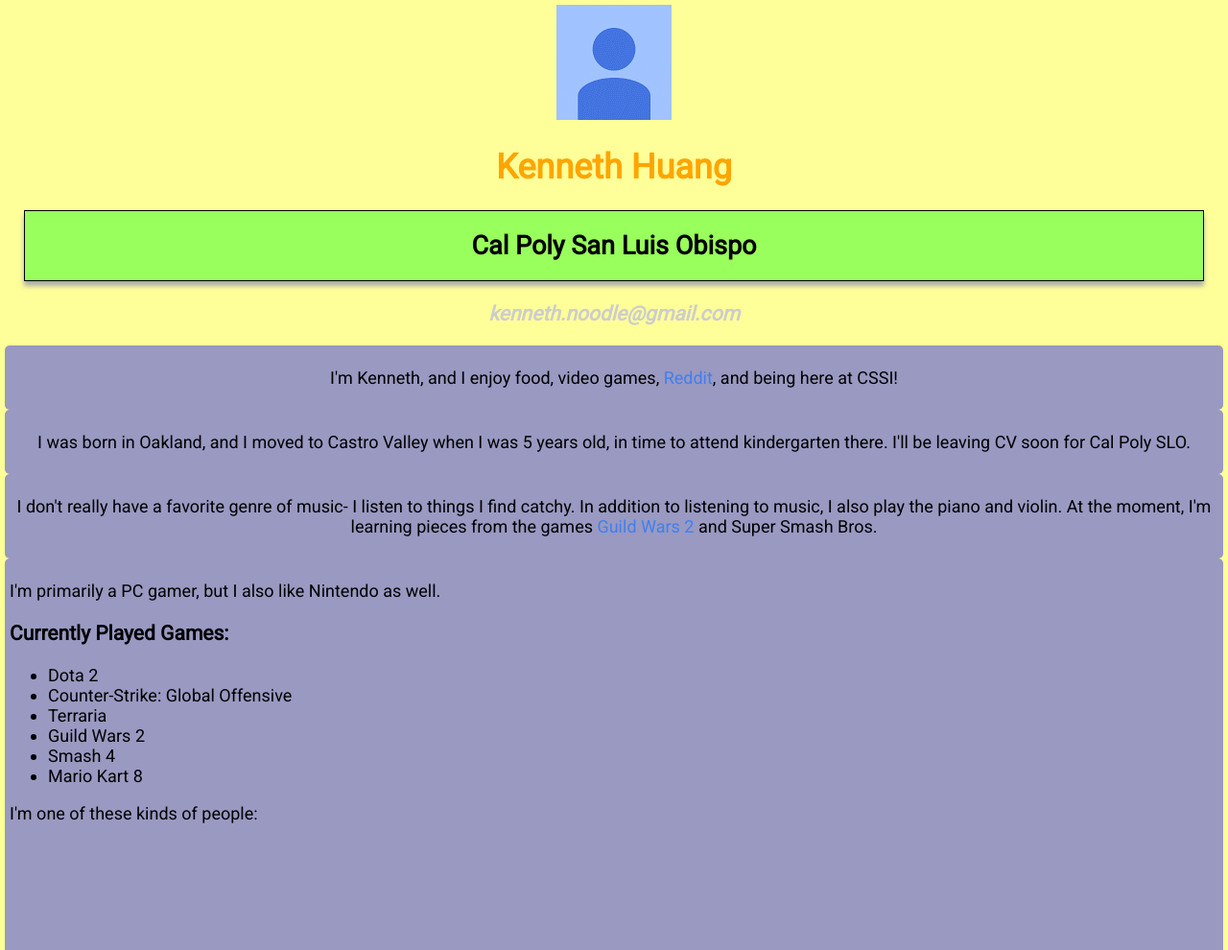
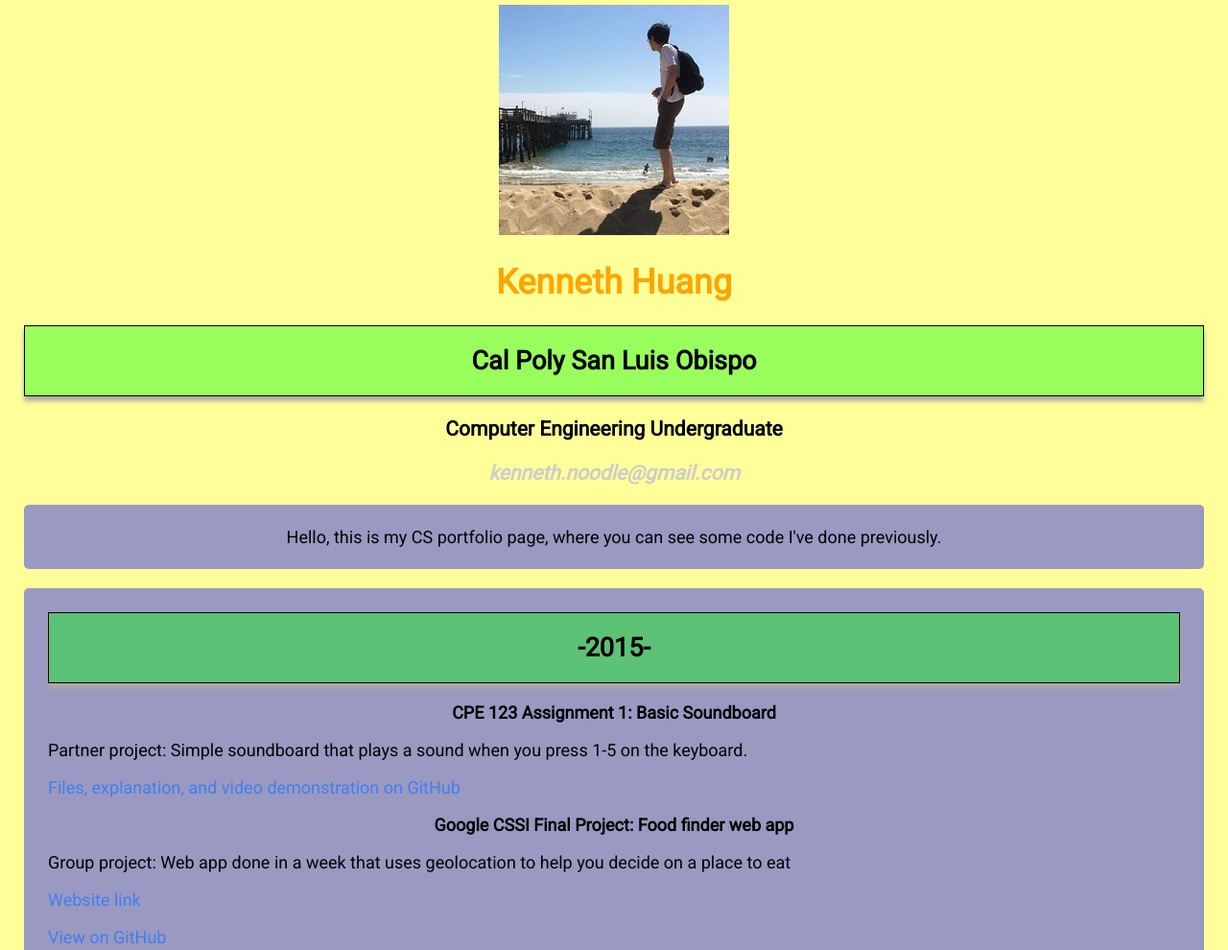
Before and after one commit to Noodlebrain/noodlebrain.github.io, a plain HTML site: page index.html in a window 1280 px wide. Shown: the top 990 px of the page at 96% size. Drawn offline with Linux system fonts and the light colour scheme.

Commit message:
repurposed as a CS portfolio

```diff
--- a/index.html
+++ b/index.html
@@ -1,14 +1,15 @@
 <!DOCTYPE html>
 <html>
   <head>
-    <title>HTML Beginnings</title>
+    <title>Kenneth's CS Portfolio</title>
     <link href="style/style.css" rel="stylesheet">
   </head>
   <body>
     <header>
-      <img src="images/default_pic.jpg" alt="Default Google Profile Pic!">
+      <img src="images/meatnewportbeach.jpg" alt="Taken at Newport Beach, CA.">
       <h1>Kenneth Huang</h1>
       <h2>Cal Poly San Luis Obispo</h2>
+        <h3><p>Computer Engineering Undergraduate</p></h3>
       <h3>
         <a href="mailto:kenneth.noodle@gmail.com">
           <em>kenneth.noodle@gmail.com</em>
@@ -17,38 +18,17 @@
     </header>
     <section id="Overview" class="Info">
     <!-- Overview -->
-      <p>I'm Kenneth, and I enjoy food, video games, <a href="http://www.reddit.com">Reddit</a>,
-         and being here at CSSI!</p>
+      <p>Hello, this is my CS portfolio page, where you can see some code I've done previously.</p>
     </section>
-    <section id="Bio" class="Info">
-    <!-- Bio -->
-      <p>I was born in Oakland, and I moved to Castro Valley when I was 5 years old, in time to attend kindergarten there.
-       I'll be leaving CV soon for Cal Poly SLO.</p>
-    </section>
-    <section id="Music" class="Info">
-    <!-- Music -->
-      <p> I don't really have a favorite genre of music- I listen to things I find catchy.
-      In addition to listening to music, I also play the piano and violin.
-      At the moment, I'm learning pieces from the games <a href="http://www.guildwars2.com">Guild Wars 2</a> and Super Smash Bros.</p>
-    </section>
-    <section id="Games" class="Info">
-    <!-- Computers and Vidya Games -->
-      <p>I'm primarily a PC gamer, but I also like Nintendo as well.</p>
-    <section>
-      <h3>Currently Played Games:</h3>
-      <ul>
-        <li>Dota 2</li>
-        <li>Counter-Strike: Global Offensive</li>
-        <li>Terraria</li>
-        <li>Guild Wars 2</li>
-        <li>Smash 4</li>
-        <li>Mario Kart 8</li>
-      </ul>
-    </section>
-    <section>
-      <p> I'm one of these kinds of people:</p>
-    <!-- gfycat, because why not? -->
-    <iframe src="http://gfycat.com/ifr/DelayedArtisticGuppy" frameborder="0" scrolling="no" width="1280" height="720" style="-webkit-backface-visibility: hidden;-webkit-transform: scale(.5);" ></iframe>
-    </section>
+    <section id="Projects" class="Info">
+      <h2>-2015-</h2>
+        <p><strong>CPE 123 Assignment 1: Basic Soundboard</strong></p>
+          <p class="bodyp">Partner project: Simple soundboard that plays a sound when you press 1-5 on the keyboard.</p>
+          <p class="bodyp"><a href="https://github.com/Noodlebrain/cpe-123-assignment-1">Files, explanation, and video demonstration on GitHub</a></p>
+        <p></p>
+        <p><strong>Google CSSI Final Project: Food finder web app</strong></p>
+          <p class="bodyp">Group project: Web app done in a week that uses geolocation to help you decide on a place to eat</p>
+          <p class="bodyp"><a href="http://where-to-eat-food.appspot.com/">Website link</p>
+          <p class="bodyp"><a href="https://github.com/Noodlebrain/team-tek-food">View on GitHub</p>
   </body>
 </html>
--- a/style/style.css
+++ b/style/style.css
@@ -30,11 +30,13 @@ h2 {
   margin: 20px;
   box-shadow: 0px 5px 5px #ABABAB;
   }
-#Games {
-  text-align: left;
-  }
 .Info {
   background: rgba(0, 0, 255, 0.4);
   border-radius: 5px;
+  margin: 20px;
   padding: 5px;
     }
+.bodyp {
+  text-indent: 20px;
+  text-align: left;
+  }
```
Also changed, not shown: images/meatnewportbeach.jpg (added).
